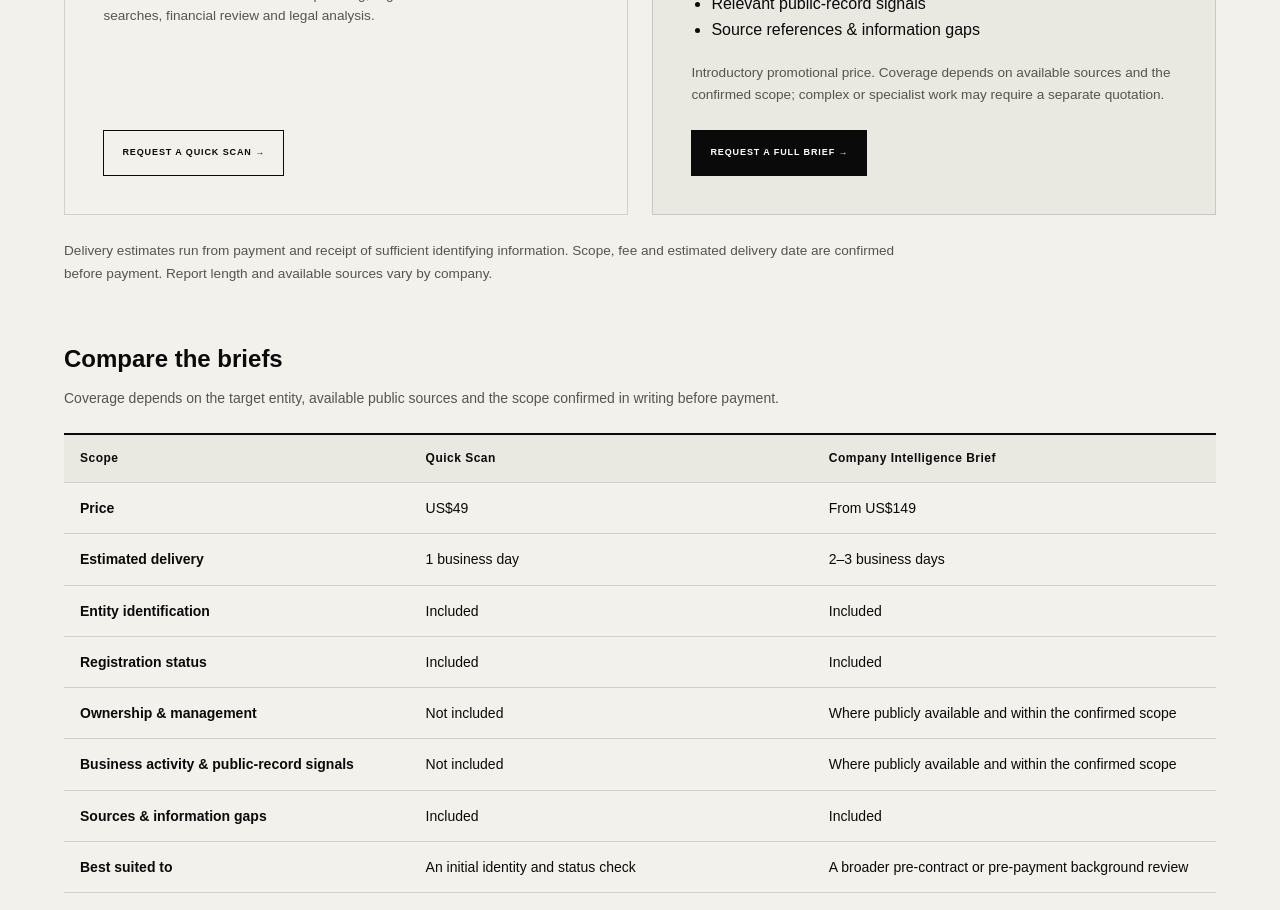
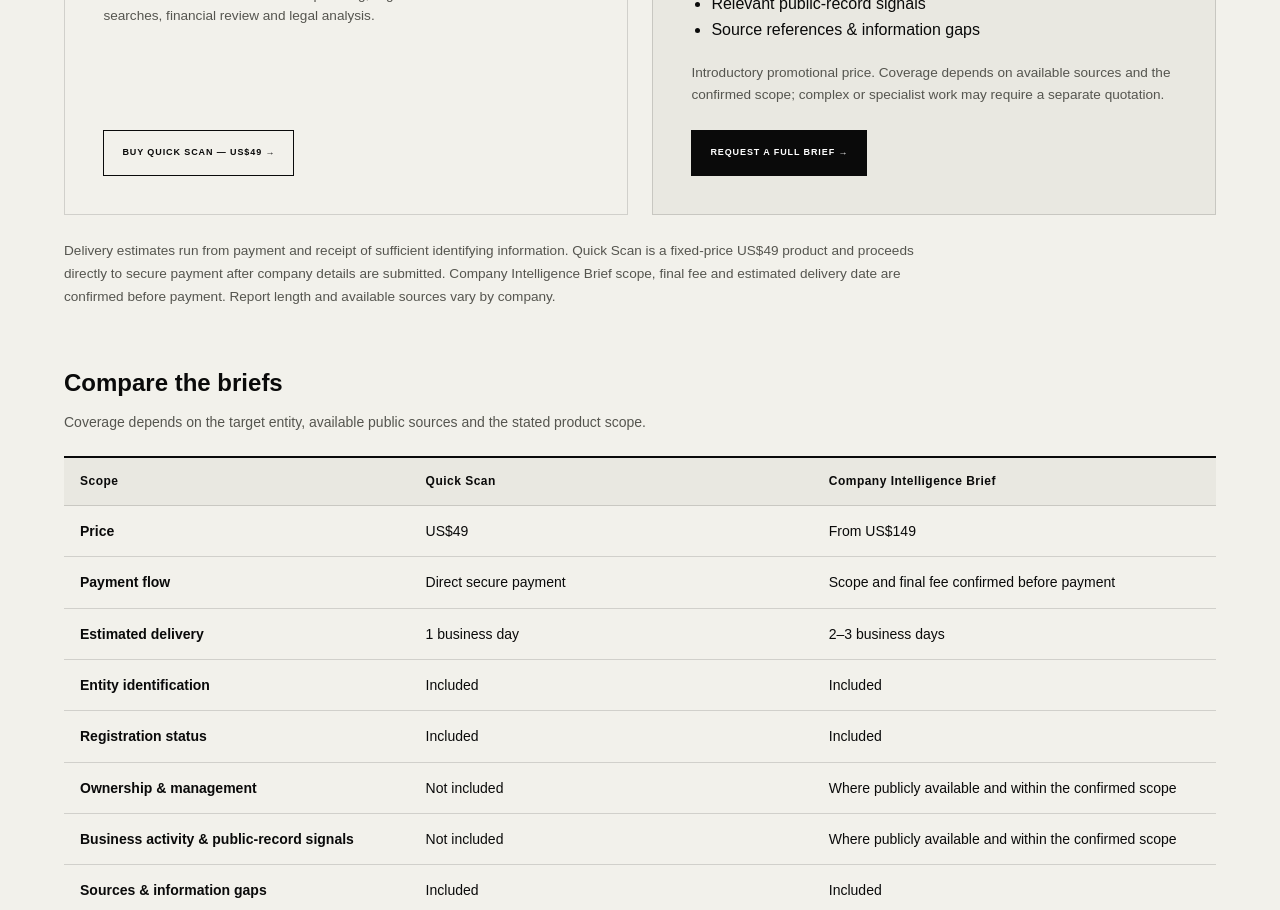
Before and after one commit to lingoescn-droid/sericant-website, a Next.js app: page / in a window 1280 px wide. Shown: the part 1280-2190 px from the top of the page. Built offline with nearby package versions, Linux system fonts and the light colour scheme.

Commit message:
Route Quick Scan to direct checkout flow

```diff
--- a/app/components/BriefProducts.tsx
+++ b/app/components/BriefProducts.tsx
@@ -12,16 +12,17 @@ export default function BriefProducts() {
         <p>{product.summary}</p>
         <ul>{product.sections.map(section => <li key={section}>{section}</li>)}</ul>
         <p className="briefProductNote">{key === "quick" ? "Three sections. Excludes ownership tracing, litigation and adverse-media searches, financial review and legal analysis." : "Introductory promotional price. Coverage depends on available sources and the confirmed scope; complex or specialist work may require a separate quotation."}</p>
-        <Link href={`/due-diligence/intake?product=${key}`} className={`btn ${key === "standard" ? "primary" : "secondary"}`}>{key === "quick" ? "Request a Quick Scan" : "Request a Full Brief"} →</Link>
+        <Link href={key === "quick" ? "/due-diligence/quick-scan" : "/due-diligence/intake?product=standard"} className={`btn ${key === "standard" ? "primary" : "secondary"}`}>{key === "quick" ? "Buy Quick Scan — US$49" : "Request a Full Brief"} →</Link>
       </article>;
     })}</div>
-    <p className="briefSharedNote">Delivery estimates run from payment and receipt of sufficient identifying information. Scope, fee and estimated delivery date are confirmed before payment. Report length and available sources vary by company.</p>
+    <p className="briefSharedNote">Delivery estimates run from payment and receipt of sufficient identifying information. Quick Scan is a fixed-price US$49 product and proceeds directly to secure payment after company details are submitted. Company Intelligence Brief scope, final fee and estimated delivery date are confirmed before payment. Report length and available sources vary by company.</p>
   </div>;
 }
 
 export function BriefComparison() {
   const rows = [
     ["Price", "US$49", "From US$149"],
+    ["Payment flow", "Direct secure payment", "Scope and final fee confirmed before payment"],
     ["Estimated delivery", "1 business day", "2–3 business days"],
     ["Entity identification", "Included", "Included"],
     ["Registration status", "Included", "Included"],
@@ -34,7 +35,7 @@ export function BriefComparison() {
 
   return <div className="briefComparisonBlock">
     <h3>Compare the briefs</h3>
-    <p>Coverage depends on the target entity, available public sources and the scope confirmed in writing before payment.</p>
+    <p>Coverage depends on the target entity, available public sources and the stated product scope.</p>
     <div className="briefComparisonScroll">
       <table className="briefComparison">
         <thead><tr><th scope="col">Scope</th><th scope="col">Quick Scan</th><th scope="col">Company Intelligence Brief</th></tr></thead>
@@ -47,9 +48,9 @@ export function BriefComparison() {
 export function BriefFAQ() {
   return <div className="briefFAQ">
     <details><summary>Which brief should I choose?</summary><p>Choose the US$49 Quick Scan for an initial check of the correct legal entity, registration status and information gaps. Choose the Company Intelligence Brief, from US$149, when you need broader company-background, available ownership and management, business-activity and relevant public-record research within a confirmed scope.</p></details>
-    <details><summary>When will I receive the report?</summary><p>Quick Scan is normally delivered in 1 business day; the fuller brief in 2–3 business days, after payment and receipt of sufficient identifying information. These are business-day estimates, not a 24-hour weekend service. The written scope confirmation states your estimated delivery date. Missing information or source outages may affect timing.</p></details>
+    <details><summary>When will I receive the report?</summary><p>Quick Scan is normally delivered in 1 business day; the fuller brief in 2–3 business days, after payment and receipt of sufficient identifying information. These are business-day estimates, not a 24-hour weekend service. Missing information or source outages may affect timing.</p></details>
     <details><summary>Can I upgrade after a Quick Scan?</summary><p>Yes. Send your request reference and the additional questions you want answered. We will confirm the expanded scope, additional fee and delivery date before further work starts. No upgrade is automatic; any credit for earlier work must be agreed in writing.</p></details>
-    <details><summary>Do I pay when I submit a request?</summary><p>No. We first confirm that we can identify the company and carry out the requested scope. You receive a payment request only after accepting the scope and fee. <Link href="/refund-delivery">Read the delivery and cancellation policy.</Link></p></details>
+    <details><summary>Do I pay when I submit a request?</summary><p>For Quick Scan, yes: after submitting the company details you continue directly to secure Stripe checkout for the fixed US$49 fee. For the Company Intelligence Brief, no: Sericant first confirms the target entity, scope, final fee and estimated delivery date, then sends a secure payment link. <Link href="/refund-delivery">Read the delivery and cancellation policy.</Link></p></details>
     <details><summary>Does either report certify that a company is safe?</summary><p>No. Both are informational research products, not legal opinions, credit ratings, investment recommendations, formal KYC determinations or AML certifications. Registration status alone does not establish operational activity, solvency or suitability as a counterparty. Information gaps are disclosed.</p></details>
   </div>;
 }
```
